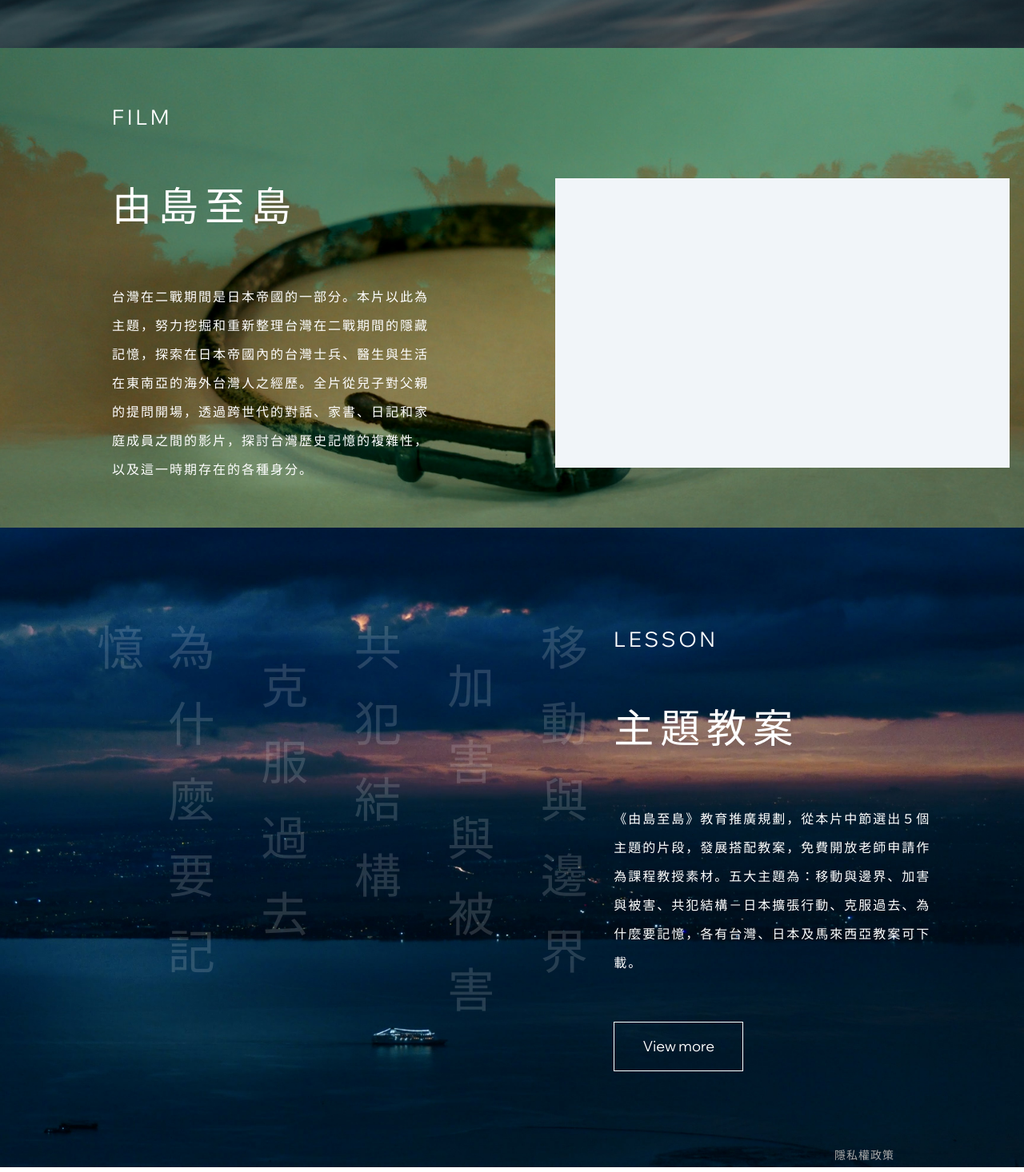
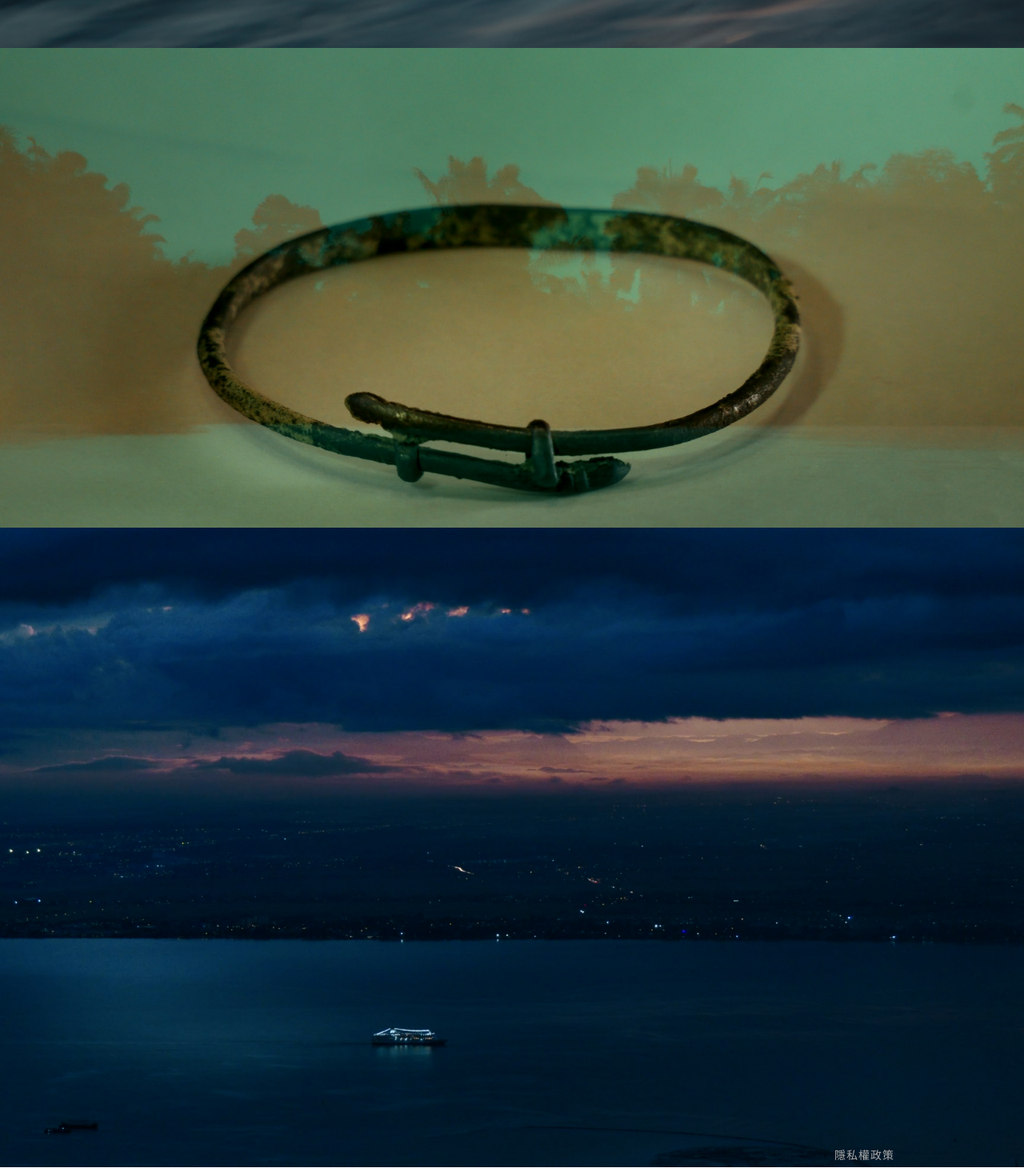
Before and after one commit to unikyolanda/From_Island_To_Island, a Nuxt app: page / in a window 1280 px wide. Shown: the part 2340-3806 px from the top of the page at 80% size. Built offline with nearby package versions, Linux system fonts and the light colour scheme; a web font is replaced by a local one.

Commit message:
✨ [feat] hover transition

```diff
--- a/pages/index.vue
+++ b/pages/index.vue
@@ -25,6 +25,7 @@
     const allImages = Array.from(document.querySelectorAll('.image-box img'))
     const textElements = document.querySelectorAll('.still p')
     const stills2Image = document.querySelector('.stills2')
+    const filmContent = document.querySelector('.filmContent')
 
     // Initialize all images as hidden
     allImages.forEach((img, index) => {
@@ -121,7 +122,7 @@
       },
     })
 
-    gsap.set('.film', { y: 0 })
+    gsap.set(['.filmContent', 'lessonContent'], { opacity: 0, y: 30, filter: 'blur(5px)' })
     ScrollTrigger.create({
       trigger: '.film',
       start: 'top bottom',
@@ -131,6 +132,13 @@
         const progress = self.progress
         gsap.to('.film', {
           y: progress * -100,
+          duration: 0.2,
+          ease: 'power1.out',
+        })
+        gsap.to('.filmContent', {
+          opacity: progress,
+          y: (1 - progress) * 30,
+          filter: `blur(${(1 - progress) * 5}px)`,
           duration: 0.2,
           ease: 'power1.out',
         })
@@ -146,6 +154,13 @@
         const progress = self.progress
         gsap.to('.lesson', {
           y: progress * -100,
+          duration: 0.2,
+          ease: 'power1.out',
+        })
+        gsap.to('.lessonContent', {
+          opacity: progress,
+          y: (1 - progress) * 30,
+          filter: `blur(${(1 - progress) * 5}px)`,
           duration: 0.2,
           ease: 'power1.out',
         })
@@ -272,7 +287,7 @@
     </div>
   </div>
   <div class="h-[100vh] flex third-bg justify-center items-center film">
-    <div class="max-w-[1000px] flex gap-x-[142px] my-[236px]">
+    <div class="max-w-[1000px] flex gap-x-[142px] my-[236px] filmContent">
       <div class="flex flex-col gap-y-14">
         <p class="font-wix text-white tracking-[4px] text-[26px]">FILM</p>
         <p class="font-shippori text-white text-[50px] tracking-[8px]">由島至島</p>
@@ -280,7 +295,7 @@
           台灣在二戰期間是日本帝國的一部分。本片以此為主題，努力挖掘和重新整理台灣在二戰期間的隱藏記憶，探索在日本帝國內的台灣士兵、醫生與生活在東南亞的海外台灣人之經歷。全片從兒子對父親的提問開場，透過跨世代的對話、家書、日記和家庭成員之間的影片，探討台灣歷史記憶的複雜性，以及這一時期存在的各種身分。
         </p>
         <button
-          class="font-wix text-white text-lg border border-white py-4 w-[162px] hover:bg-white hover:text-[#aaa]"
+          class="font-wix text-white text-lg border border-white py-4 w-[162px] hover:bg-white hover:text-[#aaa] transition-all duration-500"
         >
           View more
         </button>
@@ -292,7 +307,7 @@
     </div>
   </div>
   <div class="h-screen flex forth-bg justify-center items-center lesson -mt-[200px]">
-    <div class="max-w-[1600px] flex my-[224px]">
+    <div class="max-w-[1600px] flex my-[224px] lessonContent">
       <div class="flex opacity-15 mr-[112px]">
         <p class="font-shippori text-white text-[59px] tracking-[36px] rotateText mr-7">
           為什麼要記憶
@@ -313,7 +328,7 @@
           《由島至島》教育推廣規劃，從本片中節選出５個主題的片段，發展搭配教案，免費開放老師申請作為課程教授素材。五大主題為：移動與邊界、加害與被害、共犯結構－日本擴張行動、克服過去、為什麼要記憶，各有台灣、日本及馬來西亞教案可下載。
         </p>
         <button
-          class="font-wix text-white text-lg border border-white py-4 w-[162px] hover:bg-white hover:text-[#aaa]"
+          class="font-wix text-white text-lg border border-white py-4 w-[162px] hover:bg-white hover:text-[#aaa] transition-all duration-500"
         >
           View more
         </button>
```
